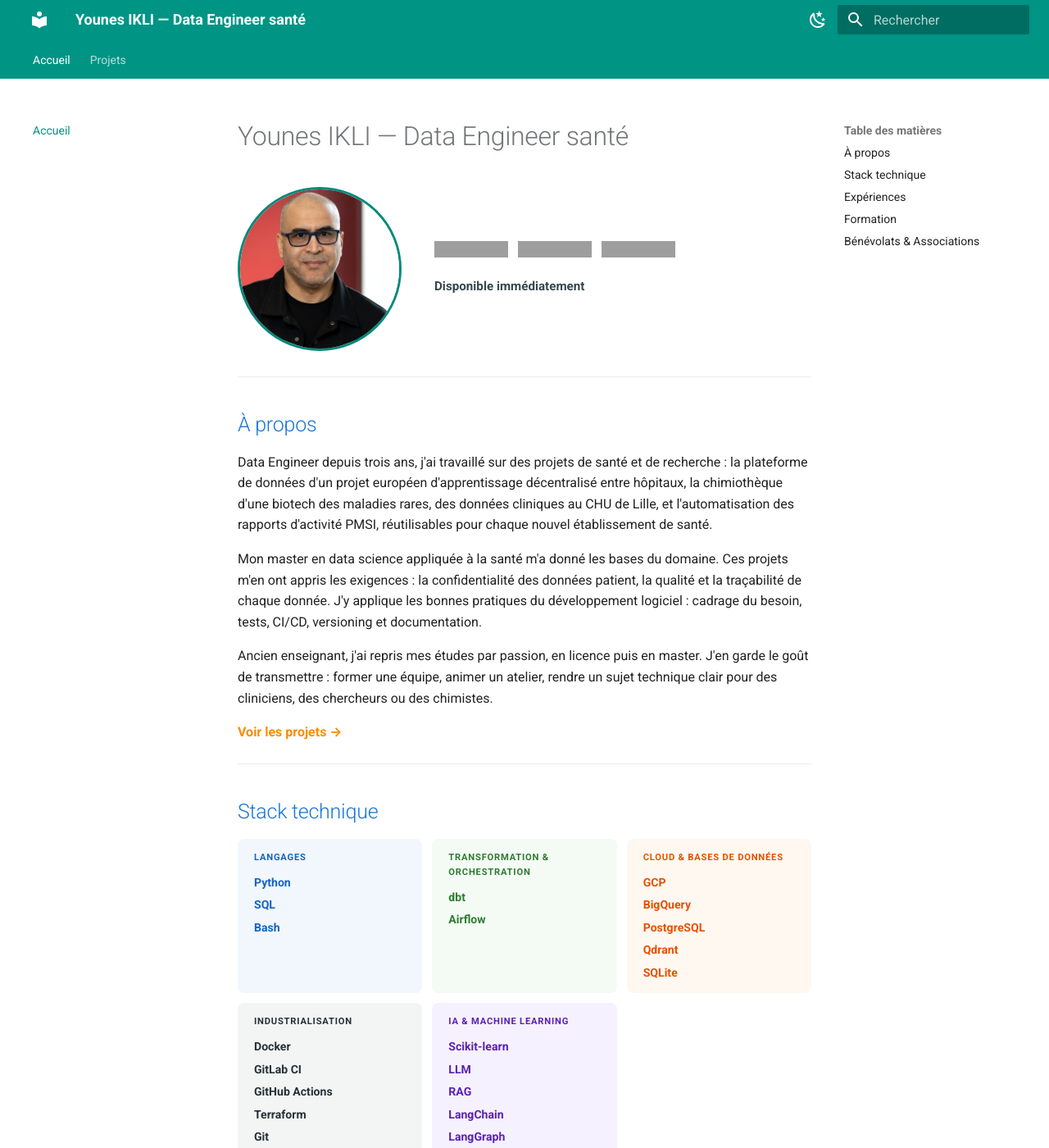
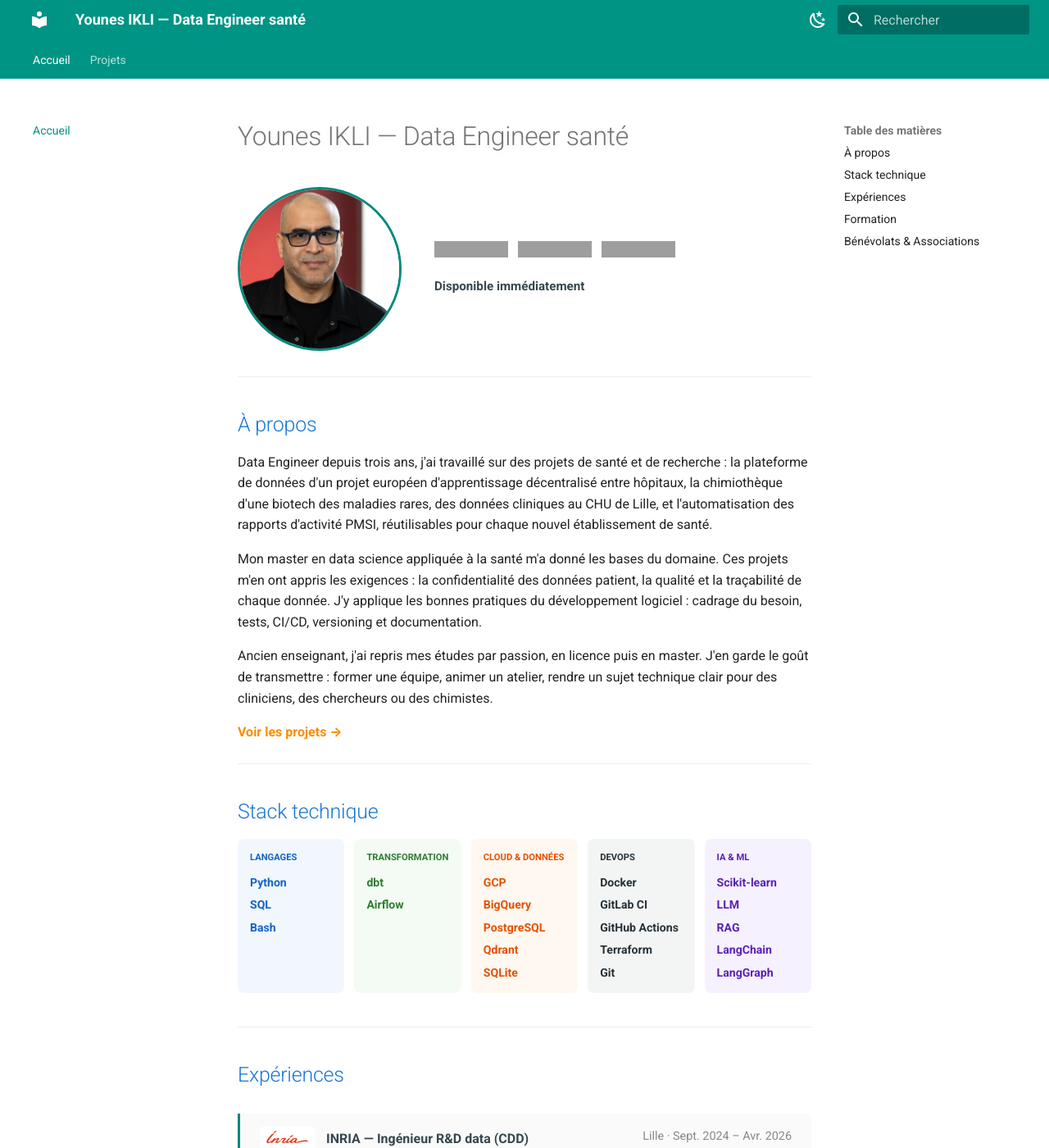
Before and after one commit to y-ikli/y-ikli.github.io, an MkDocs documentation site: the page built from docs/index.md, in a window 1280 px wide and 1400 px high. Shown: the whole window at 82% size. Built offline with MkDocs 1.6.1 and Material for MkDocs 9.7.7, drawn with Linux system fonts in a browser that asks for light colours; grey boxes are pictures that could not be loaded.

Commit message:
mettre à jour page accueil

```diff
--- a/docs/custom.css
+++ b/docs/custom.css
@@ -103,3 +103,25 @@ body {
 .md-typeset table tr:nth-child(even) {
   background: rgba(25, 118, 210, 0.03);
 }
+
+/* Stack technique : les cinq blocs sur une ligne, en colonnes sur petit écran */
+.stack-grid {
+  display: grid;
+  grid-template-columns: repeat(5, minmax(0, 1fr));
+  gap: 0.6rem;
+  margin: 0.5rem 0 2rem;
+}
+
+.stack-grid > div {
+  padding: 0.7rem 0.75rem !important;
+}
+
+.stack-grid > div > div:first-child {
+  letter-spacing: 0 !important;
+}
+
+@media (max-width: 900px) {
+  .stack-grid {
+    grid-template-columns: repeat(auto-fit, minmax(160px, 1fr));
+  }
+}
--- a/docs/index.md
+++ b/docs/index.md
@@ -36,7 +36,7 @@ Ancien enseignant, j'ai repris mes études par passion, en licence puis en maste
 
 ## Stack technique
 
-<div style="margin: 0.5rem 0 2rem; display: grid; grid-template-columns: repeat(auto-fit, minmax(180px, 1fr)); gap: 0.6rem;">
+<div class="stack-grid">
 
   <div style="background: rgba(25,118,210,0.06); border-radius: 8px; padding: 0.7rem 1rem;">
     <div style="font-size: 0.7em; font-weight: 700; text-transform: uppercase; letter-spacing: 0.07em; color: #1565c0; margin-bottom: 0.5rem;">Langages</div>
@@ -48,7 +48,7 @@ Ancien enseignant, j'ai repris mes études par passion, en licence puis en maste
   </div>
 
   <div style="background: rgba(67,160,71,0.06); border-radius: 8px; padding: 0.7rem 1rem;">
-    <div style="font-size: 0.7em; font-weight: 700; text-transform: uppercase; letter-spacing: 0.07em; color: #2e7d32; margin-bottom: 0.5rem;">Transformation & Orchestration</div>
+    <div style="font-size: 0.7em; font-weight: 700; text-transform: uppercase; letter-spacing: 0.07em; color: #2e7d32; margin-bottom: 0.5rem;">Transformation</div>
     <div style="display: flex; flex-direction: column; gap: 0.25rem;">
       <span style="font-size: 0.88em; color: #2e7d32; font-weight: 600;">dbt</span>
       <span style="font-size: 0.88em; color: #2e7d32; font-weight: 600;">Airflow</span>
@@ -56,7 +56,7 @@ Ancien enseignant, j'ai repris mes études par passion, en licence puis en maste
   </div>
 
   <div style="background: rgba(251,140,0,0.06); border-radius: 8px; padding: 0.7rem 1rem;">
-    <div style="font-size: 0.7em; font-weight: 700; text-transform: uppercase; letter-spacing: 0.07em; color: #e65100; margin-bottom: 0.5rem;">Cloud & Bases de données</div>
+    <div style="font-size: 0.7em; font-weight: 700; text-transform: uppercase; letter-spacing: 0.07em; color: #e65100; margin-bottom: 0.5rem;">Cloud & Données</div>
     <div style="display: flex; flex-direction: column; gap: 0.25rem;">
       <span style="font-size: 0.88em; color: #e65100; font-weight: 600;">GCP</span>
       <span style="font-size: 0.88em; color: #e65100; font-weight: 600;">BigQuery</span>
@@ -67,7 +67,7 @@ Ancien enseignant, j'ai repris mes études par passion, en licence puis en maste
   </div>
 
   <div style="background: rgba(55,71,79,0.06); border-radius: 8px; padding: 0.7rem 1rem;">
-    <div style="font-size: 0.7em; font-weight: 700; text-transform: uppercase; letter-spacing: 0.07em; color: #263238; margin-bottom: 0.5rem;">Industrialisation</div>
+    <div style="font-size: 0.7em; font-weight: 700; text-transform: uppercase; letter-spacing: 0.07em; color: #263238; margin-bottom: 0.5rem;">DevOps</div>
     <div style="display: flex; flex-direction: column; gap: 0.25rem;">
       <span style="font-size: 0.88em; color: #263238; font-weight: 600;">Docker</span>
       <span style="font-size: 0.88em; color: #263238; font-weight: 600;">GitLab CI</span>
@@ -78,7 +78,7 @@ Ancien enseignant, j'ai repris mes études par passion, en licence puis en maste
   </div>
 
   <div style="background: rgba(124,58,237,0.07); border-radius: 8px; padding: 0.7rem 1rem;">
-    <div style="font-size: 0.7em; font-weight: 700; text-transform: uppercase; letter-spacing: 0.07em; color: #5b21b6; margin-bottom: 0.5rem;">IA & Machine Learning</div>
+    <div style="font-size: 0.7em; font-weight: 700; text-transform: uppercase; letter-spacing: 0.07em; color: #5b21b6; margin-bottom: 0.5rem;">IA & ML</div>
     <div style="display: flex; flex-direction: column; gap: 0.25rem;">
       <span style="font-size: 0.88em; color: #5b21b6; font-weight: 600;">Scikit-learn</span>
       <span style="font-size: 0.88em; color: #5b21b6; font-weight: 600;">LLM</span>
```
